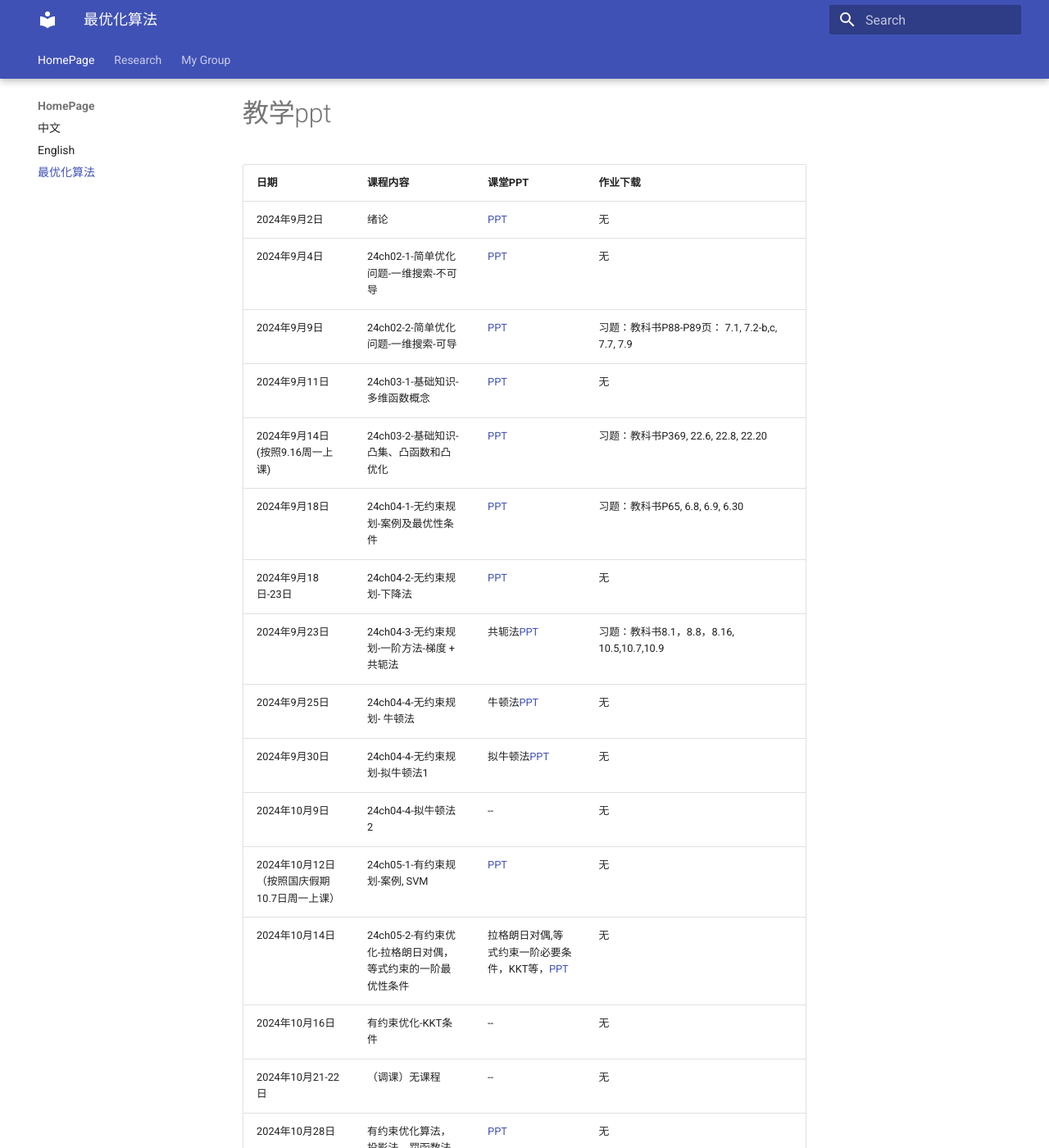
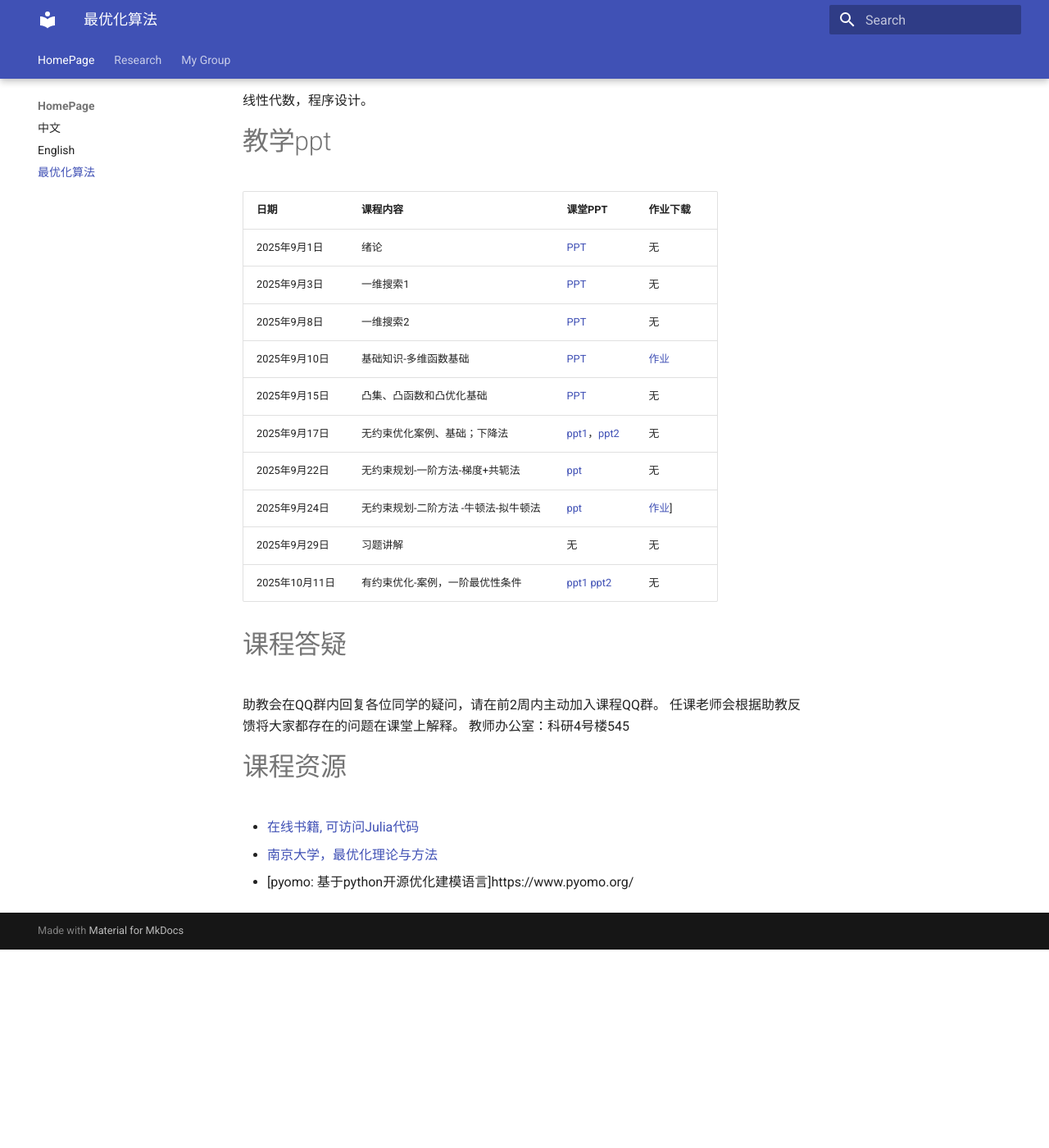
Before and after one commit to joey001/joey001.github.io, an MkDocs documentation site: the page built from docs/course/optimization.md, in a window 1280 px wide and 1400 px high, scrolled down 1591 px. Shown: the whole window at 82% size. Built offline with MkDocs 1.6.1 and Material for MkDocs 9.7.7, drawn with Linux system fonts in a browser that asks for light colours; after the commit the page ends 2749 px from its top, so only the background shows below that; some of the changed text lies outside the part shown.

Commit message:
update course info

```diff
--- a/docs/course/optimization.md
+++ b/docs/course/optimization.md
@@ -1,29 +1,28 @@
-# 最优化算法-2024秋
+# 最优化算法-2025秋
 <img src="qp.png" style="zoom:80%;" align="right"/>
 
-最优化算法是人工智能、数据科学等相关领域的必修课程。
-本课程从优化问题的建模出发，主要介绍不同优化模型的求解思想，求解算法，也兼顾对基本的优化理论学习。
+最优化算法是人工智能、数据科学等相关专业基础课程。
+本课程从优化问题的建模出发，主要介绍不同优化模型的建模技巧，求解思想，算法步骤，也兼顾对基本的优化理论学习。
 课程内容包括了连续和离散优化，以无约束优化，线性规划和整数优化为重点内容。
-本课程亦可是学生未来学习数据和决策分析等的高级技术的基础。
+本课程内容亦可是学生未来学习高级数据分析和决策技术的基础。
 
 # 大纲
-
-
 1. 一维无约束优化
+    - 案例： 炼钢问题中的参数设计
     - Goldsection, 斐波那契法，二分法
     - 牛顿法，割线法，二次拟合法
 1. 多维优化基础
-    - 线性代数和矩阵基础：二次型，正定矩阵，范数等
+    - 线性代数和矩阵基础回顾：二次函数，正定矩阵，范数等
     - 梯度
     - 黑塞矩阵
 1. 多维无约束规划-案例及最优性条件
-    - 案例：统计几种回归
+    - 案例：常见的统计回归
     - 最优性条件
     - 下降法，Wolf近似条件
     - 梯度法，共轭法
     - 牛顿法，拟牛顿法
 1. 有约束规划
-    - 案例：SVM分类
+    - 案例：SVM线性分类器
     - 拉格朗日对偶、最优性条件-KKT，
     - 线性约束：投影法
     - 外点法，内点法
@@ -38,56 +37,40 @@
     - Rounding和其他算法
     - Gomory割平面法
     - 分支定界
-1. 全局搜索
+1. 启发式搜索
     - 随机搜索
     - 模拟退火
     - 粒子群算法
     - 遗传算法
 
 # 课程要求
-基本的微积分和线性代数基础；
-最好会一门编程语言。
+线性代数，程序设计。
 
 # 教学ppt
 
 | 日期 | 课程内容     | 课堂PPT | 作业下载 |
 | -----------| ----------- | ----------- |----------- |
-|2024年9月2日 | 绪论        | [PPT](https://1drv.ms/b/s!Ah-FtUlVkbCKnWJJQ2kJw4XtSZw_?e=W0FFgn)| 无 |
-|2024年9月4日 | 24ch02-1-简单优化问题-一维搜索-不可导| [PPT](https://1drv.ms/b/s!Ah-FtUlVkbCKnXacijl2UG4qEYiX?e=tzSev6) | 无 |
-|2024年9月9日 | 24ch02-2-简单优化问题-一维搜索-可导 | [PPT](https://1drv.ms/b/s!Ah-FtUlVkbCKnXloQIb5mH9uf2Wk?e=Y8JeYI) | 习题：教科书P88-P89页： 7.1, 7.2-b,c, 7.7, 7.9 |
-|2024年9月11日 | 24ch03-1-基础知识-多维函数概念  | [PPT](https://1drv.ms/b/s!Ah-FtUlVkbCKnhd9oxzlVKBHPVCl?e=WI9C6e) | 无 |
-|2024年9月14日(按照9.16周一上课) | 24ch03-2-基础知识-凸集、凸函数和凸优化  | [PPT](https://1drv.ms/b/s!Ah-FtUlVkbCKnhuwTw3MiD1bLVOe?e=xqeJlz) | 习题：教科书P369, 22.6, 22.8, 22.20 |
-|2024年9月18日 | 24ch04-1-无约束规划-案例及最优性条件 | [PPT](https://1drv.ms/b/s!Ah-FtUlVkbCKnjVcQ41Q2-woxQv8?e=Dka74m) | 习题：教科书P65, 6.8, 6.9, 6.30 |
-|2024年9月18日-23日 | 24ch04-2-无约束规划-下降法 | [PPT](https://1drv.ms/b/s!Ah-FtUlVkbCKnjYBJMf8wkuhBiP3?e=B5m6fn) | 无 |
-|2024年9月23日 | 24ch04-3-无约束规划-一阶方法-梯度 + 共轭法 | 共轭法[PPT](https://1drv.ms/b/c/8ab0915549b5851f/ER-FtUlVkbAggIqEDwAAAAABoRE-_dpABjEx-RqBRoaWUg?e=bzZyAh) | 习题：教科书8.1，8.8，8.16, 10.5,10.7,10.9 |
-|2024年9月25日 | 24ch04-4-无约束规划- 牛顿法 | 牛顿法[PPT](https://1drv.ms/b/c/8ab0915549b5851f/ER-FtUlVkbAggIqFDwAAAAABf3n_2SVhHBSYfH01BoaVFw?e=3CMd5f) | 无 |
-|2024年9月30日 | 24ch04-4-无约束规划-拟牛顿法1 | 拟牛顿法[PPT](https://1drv.ms/b/c/8ab0915549b5851f/ER-FtUlVkbAggIqGDwAAAAABXm1ew4_0VJdBGbENnugL4w?e=KMpkNv) | 无 |
-|2024年10月9日 | 24ch04-4-拟牛顿法 2 | -- | 无 |
-|2024年10月12日 （按照国庆假期10.7日周一上课）| 24ch05-1-有约束规划-案例, SVM  |[PPT](https://1drv.ms/b/c/8ab0915549b5851f/EcFhUQPTaQpFmIvjIzGPnKABFQ8SCPu5qF4oT-v5LfIwuQ?e=zA5A6o) | 无 |
-|2024年10月14日 | 24ch05-2-有约束优化-拉格朗日对偶，等式约束的一阶最优性条件 | 拉格朗日对偶,等式约束一阶必要条件，KKT等，[PPT](https://1drv.ms/b/c/8ab0915549b5851f/EXvFukdGKfxCuVF4DBtbZ-gBWekxmGW5ArqGt-9UsJAiUQ?e=4croYc) | 无 |
-|2024年10月16日 | 有约束优化-KKT条件 |--  | 无 |
-|2024年10月21-22日 | （调课）无课程 |--  | 无 |
-|2024年10月28日 | 有约束优化算法，投影法，罚函数法 |[PPT](https://1drv.ms/b/c/8ab0915549b5851f/ETyWBN5HOjRAttFV9b5muAIBYJczoo14PVSWzFEgB8YVKw?e=TynooF)  | 无 |
-|2024年10月30日 | 有约束优化算法内点法，习题课1 |--| 无 |
-|2024年11月4日 | 习题课2， 线性优化案例介绍 |[PPT](https://1drv.ms/b/c/8ab0915549b5851f/EcFhUQPTaQpFmIvjIzGPnKABcFVF7Td_W35PktM9TNr0yA?e=bRcTeY)  | 无 |
-|2024年11月6日 | 线性优化基本概念 |[PPT](https://1drv.ms/b/c/8ab0915549b5851f/EbPCvWNvwfhMhkT4mvdKEO8BKbZCUjs5Qo6hE5F4qhwrOg?e=k6gzvL)  | 无 |
-|2024年11月11日-11月13日 | 线性优化-单纯形法，二阶段|[PPT](https://1drv.ms/b/c/8ab0915549b5851f/Eb2WVgoVsLFOtMfOz8QgsA8BsDSa4O9IeDsO4TZ9DkOCeQ?e=c5xjlC)  | 无 |
-|2024年11月18日 | 线性优化-对偶|[PPT](https://1drv.ms/b/c/8ab0915549b5851f/EbItmE6HbApBmnnNyhEFISMB6Ia9JXAyLGt4Xm9o8K9Idg?e=ec1OLf) | 无 |
-|2024年11月20日 | 对偶单纯形*，线性规划求解器| [PPT](https://1drv.ms/b/c/8ab0915549b5851f/EaNOV-iLnvFGhTmGq8aL5jQB448MX7pbwSBNzNj6zk8w_A?e=wtlzez) |习题：教科书15.1,15.5,16.3,16.4,16.9,17.4,17.6,17.15|
-|2024年11月25日 | 整数规划基础|[PPT](https://1drv.ms/b/c/8ab0915549b5851f/EePr05r6n5ZJtarq13R93S4BCn2uJZXfsLsXPDMV3cY2kw?e=mHPBRj) |无|
-|2024年11月27日 | Gomory切平面| [PPT](https://1drv.ms/b/c/8ab0915549b5851f/EVK6L1Dh6NBAs8lz61EjlEkBth8cn4TZlmPt7mPMvTaMIQ?e=TLtkdX) |无|
-|2024年12月2日 | 分支定界法| [PPT](https://1drv.ms/b/c/8ab0915549b5851f/EaMq89YioYJPmnc0B6gLn44BF1I6U2jgQ2MIq8id1rSt4Q?e=SksuYC) |无|
-|2024年12月2日 | 全局搜索算法（启发式），复习课| [PPT](https://1drv.ms/b/c/8ab0915549b5851f/Ea29Yl15MmNCujTeS-qd13YBvIbfiYG377cQ_1NzXSFH9A?e=fXIq6Q) |无|
+|2025年9月1日 | 绪论        | [PPT](https://1drv.ms/b/c/8ab0915549b5851f/EfG1sbHVWbtMt_Hwcp45sQ4BkLDjYcjBzhfduZMhZimxpQ?e=DWXSoe)| 无 |
+|2025年9月3日 | 一维搜索1     | [PPT](https://1drv.ms/b/c/8ab0915549b5851f/EZ5_4bddeKROqByvW-chrlMB1zOWTGMWYxpuhz83wYB2lQ?e=qjJZJ0)| 无 |
+|2025年9月8日 | 一维搜索2     | [PPT](https://1drv.ms/b/c/8ab0915549b5851f/ERPCGOv1RetIqDzKKg6ANgYB1n_ZSYOrjrbLj_WNAKlhuA?e=0I2xFb)| 无 |
+|2025年9月10日 | 基础知识-多维函数基础     | [PPT](https://1drv.ms/b/c/8ab0915549b5851f/EaGXa8je5IJDur9NJh-ZsK4B_zMHDLyQVDhcx6qMzBsOmA?e=GAAKUL) | [作业](https://1drv.ms/w/c/8ab0915549b5851f/EZdaHvcnKWpAssEBFRifbt8BCmVE0D3ScuNxNrGYk_Qj8Q?e=Ba2pdi) |
+|2025年9月15日| 凸集、凸函数和凸优化基础 | [PPT](https://1drv.ms/b/c/8ab0915549b5851f/ERShCf4gQP9MuuMjEEpBL-AButQxt63cQs9_f_a_UevQ4A?e=fAjQAt)|无|
+|2025年9月17日| 无约束优化案例、基础；下降法 | [ppt1](https://1drv.ms/b/c/8ab0915549b5851f/EQWP3p4IpaRDq6qhs3W0HBMBEzktUkjOXWXqL11RFXEFfQ?e=1PmqgP)，[ppt2](https://1drv.ms/b/c/8ab0915549b5851f/Ef2ZXKP-3k1FrpnGoTt-HFsBGb4BHHN_Ymu-fY64GTF79w?e=dItdRR)|无|
+|2025年9月22日| 无约束规划-一阶方法-梯度+共轭法 | [ppt](https://1drv.ms/b/c/8ab0915549b5851f/EbG08cxYHO5MgK0IH-rZKpEBJ_e0i1W6dxH-nWgSFMDedg?e=cWEfxF)|无|
+|2025年9月24日| 无约束规划-二阶方法 -牛顿法-拟牛顿法 | [ppt](https://1drv.ms/b/c/8ab0915549b5851f/ERWdPZ1ZQf9FtSm7U31flgkB375uWrvnQOLERU1wiRdwSA?e=6cjjlS)|[作业](https://1drv.ms/w/c/8ab0915549b5851f/EfY1C5Xxpu9OpNZdgY8K5TEBrzxahhkQnj2KQE-NbyRuZQ?e=LKboz9)]|
+|2025年9月29日| 习题讲解| 无 | 无|
+|2025年10月11日| 有约束优化-案例，一阶最优性条件 | [ppt1](https://1drv.ms/b/c/8ab0915549b5851f/EZG0DlQynjtKgRArDq5ai6IBFTDCLQZhz2jE0Wwc-GuN2Q?e=Yo3mzC) [ppt2](https://1drv.ms/b/c/8ab0915549b5851f/EbQUyxHoI7ZFrjRkPHlP8QYB2eAZmHpOEeS__3-LFjoNDQ?e=MBo1Ar)| 无 |
 
 
 
 
 # 课程答疑
-一般情况下，助教会在群内回复各位同学的疑问。任课老师会根据助教反馈将大家都存在的问题在课堂上解释。
+助教会在QQ群内回复各位同学的疑问，请在前2周内主动加入课程QQ群。
+任课老师会根据助教反馈将大家都存在的问题在课堂上解释。
 教师办公室：科研4号楼545
 
 
 # 课程资源
+- [在线书籍<Algorithms for Optimization>, 可访问Julia代码](https://mitpress.mit.edu/9780262039420/algorithms-for-optimization/)
 - [南京大学，最优化理论与方法](https://www.icourse163.org/course/NJU-1465971171?from=searchPage&outVendor=zw_mooc_pcssjg_)
-- 在线书籍，Julia代码[Algorithms for Optimization](https://mitpress.mit.edu/9780262039420/algorithms-for-optimization/)
-- pyomo: 基于python开源优化建模语言 https://www.pyomo.org/
+- [pyomo: 基于python开源优化建模语言]https://www.pyomo.org/
```
Also changed, not shown: docs/aegroup/aegroup.md (+9 -10 lines), docs/index.md (+5 -4 lines).
